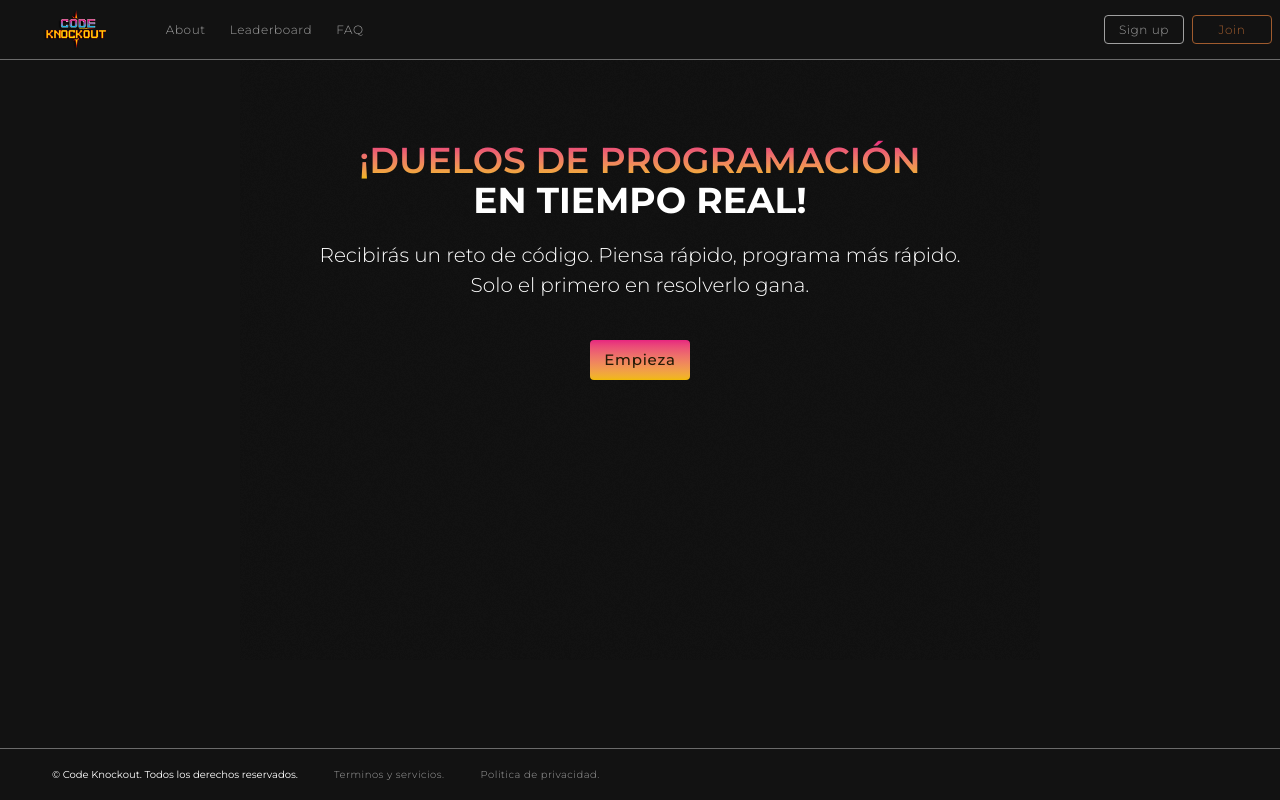
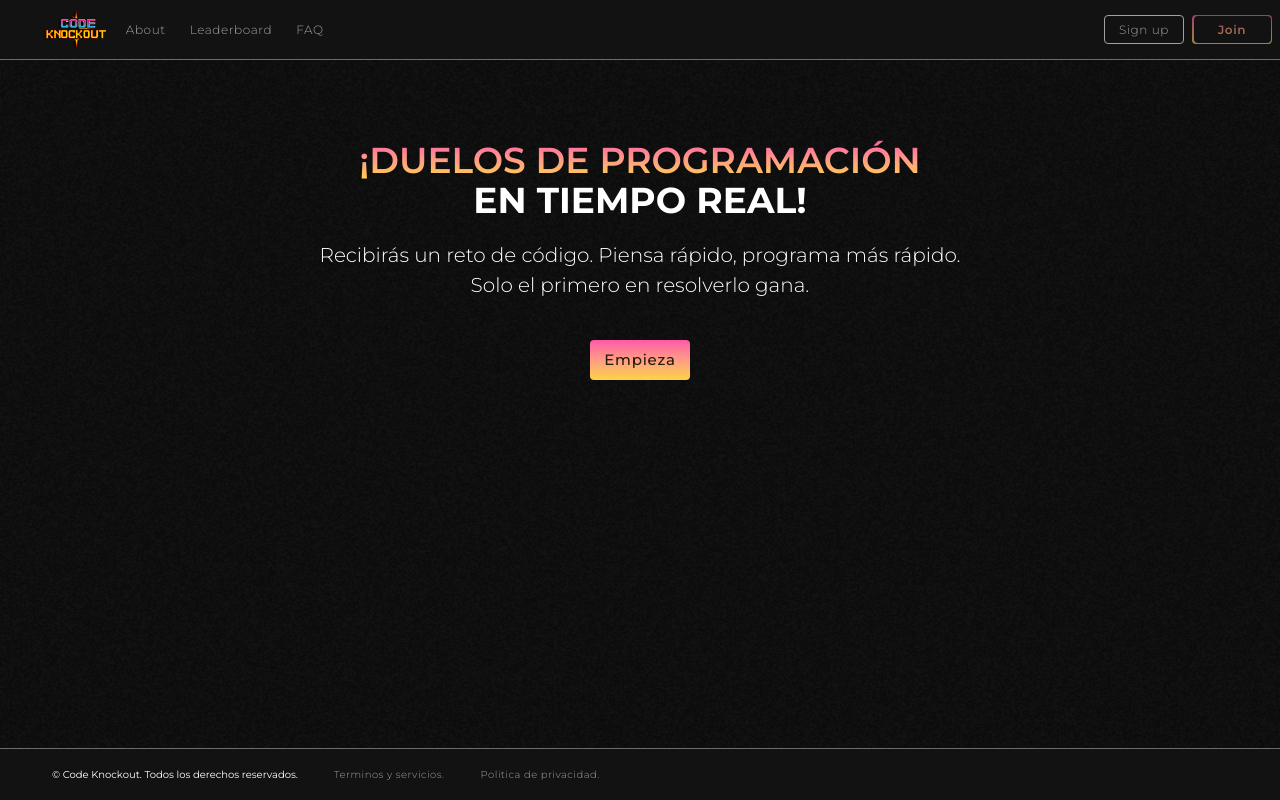
Before and after one commit to Irregulaar/CodeKnockout, a React (Vite) app: page / in a window 1280 px wide. Built offline with nearby package versions, Linux system fonts and the light colour scheme.

Commit message:
Refactor Header and Layout components for improved styling and layout consistency

```diff
--- a/src/components/landing/Header.jsx
+++ b/src/components/landing/Header.jsx
@@ -1,7 +1,7 @@
 function Header() {
   return (
     <header className="flex flex-row w-screen bg-[#121212] relative h-15 items-center text-white border-[#ffffff60] border-b-1">
-      <img className="h-full cursor-pointer pl-10 pr-10" src="/logo.png"></img>
+      <img className="h-full cursor-pointer pl-10" src="/logo.png"></img>
       <button
         className="cursor-pointer text-[12px] opacity-60 hover:opacity-100 transition-all font-light tracking-wider w-fit pr-3 pl-3 h-[80%]
           duration-300"
@@ -29,10 +29,13 @@ function Header() {
           Sign up
         </button>
         <button
-          className="cursor-pointer text-[12px] opacity-60 hover:opacity-100 transition-all font-light tracking-wider border-1 w-20 h-full
-            text-[#ff8d41] border-[#ff8d41] rounded duration-300"
+          className="cursor-pointer text-[12px] opacity-60 hover:opacity-100 transition-all font-light tracking-wider w-20 h-full bg-gradient-to-b
+            from-[#ff58a6] to-[#ffd23d] rounded duration-300 flex items-center p-[1.5px] justify-center"
         >
-          Join
+          <div className="w-full h-full flex items-center justify-center bg-[#121212] rounded"></div>
+          <h1 className="absolute font-semibold bg-clip-text bg-gradient-to-b from-[#ff58a6] to-[#ffd23d] w-fit h-fit text-transparent text-center">
+            Join
+          </h1>
         </button>
       </div>
     </header>
--- a/src/components/landing/Layout.jsx
+++ b/src/components/landing/Layout.jsx
@@ -2,10 +2,10 @@ function Layout() {
   return (
     <section className="w-full h-full flex flex-col items-center text-white">
       <div className="bg-[#121212] fixed h-full w-full -z-10"></div>
-      <img className="bg-[#121212] fixed opacity-10 -z-9" src="/layout.png"></img>
+      <img className="bg-[#121212] w-full h-full fixed opacity-30 -z-9" src="/layout.png"></img>
       <div className="mb-5">
         <h1
-          className="text-4xl font-semibold bg-clip-text bg-gradient-to-b from-[#E7257F] to-[#F1BA02] w-fit h-fit text-transparent mt-20 line-clamp-3
+          className="text-4xl font-semibold bg-clip-text bg-gradient-to-b from-[#ff58a6] to-[#ffd23d] w-fit h-fit text-transparent mt-20 line-clamp-3
             balance text-center"
         >
           ¡DUELOS DE PROGRAMACIÓN{" "}
@@ -19,7 +19,7 @@ function Layout() {
       </h1>
 
       <button
-        className="cursor-pointer transition-all bg-gradient-to-b from-[#E7257F] to-[#F1BA02] tracking-wider p-1 rounded duration-300 text-[#251b06]
+        className="cursor-pointer transition-all bg-gradient-to-b from-[#ff58a6] to-[#ffd23d] tracking-wider p-1 rounded duration-300 text-[#251b06]
           font-medium text-[15px] w-25 h-10 hover:opacity-60"
       >
         Empieza
```
